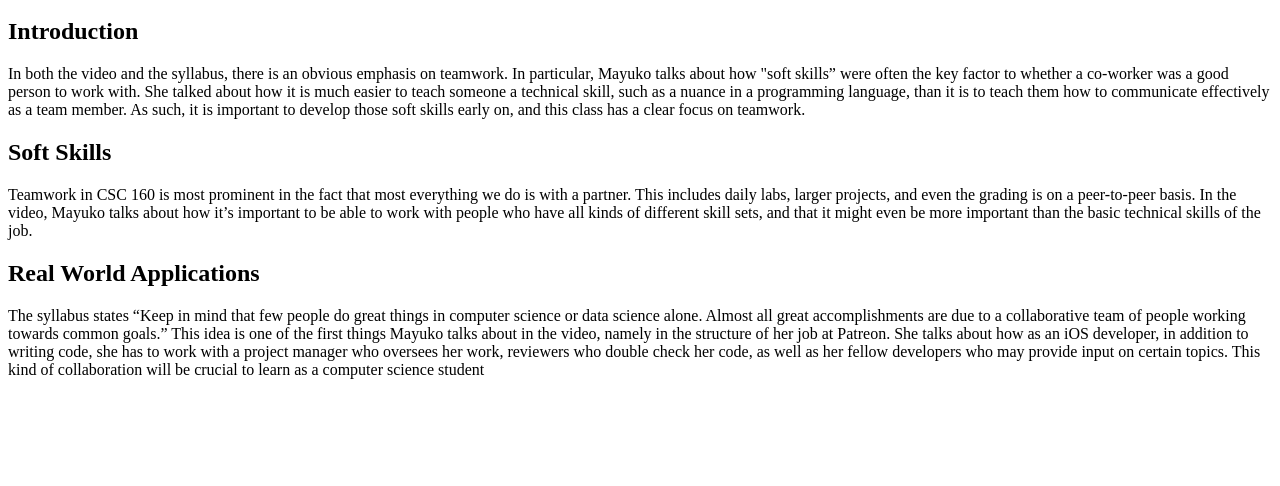
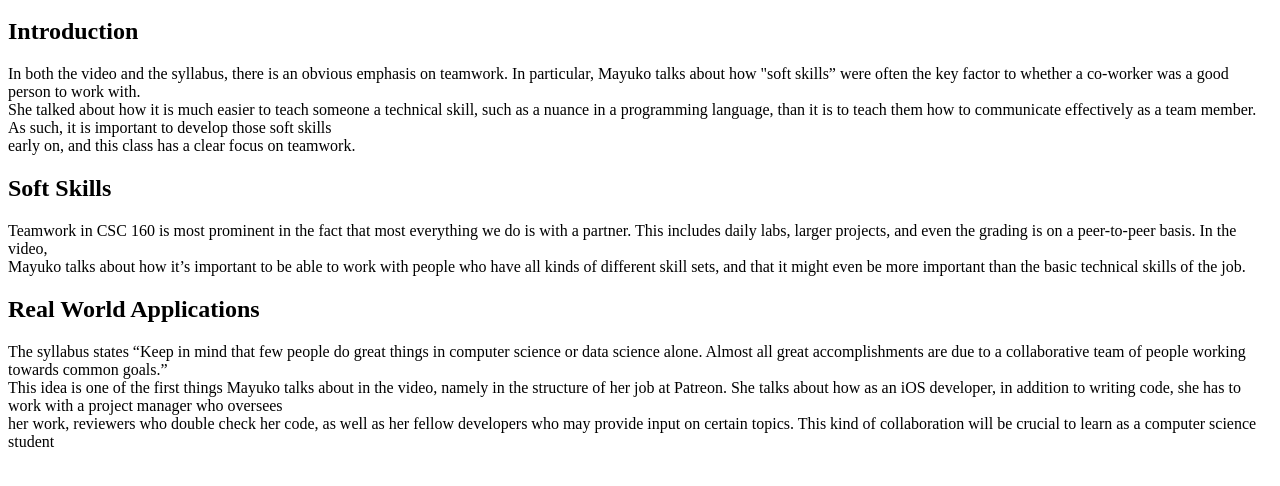
Before and after one commit to CollinMathisACP/HW1, a plain HTML site: page index.html in a window 1280 px wide. Shown: the part 48-534 px from the top of the page. Drawn offline with Linux system fonts and the light colour scheme.

Commit message:
Update index.html

```diff
--- a/index.html
+++ b/index.html
@@ -8,17 +8,17 @@
   </h2>
   <p>
     In both the video and the syllabus, there is an obvious emphasis on teamwork. In particular,
-    Mayuko talks about how "soft skills” were often the key factor to whether a co-worker was a good person to work with.
+    Mayuko talks about how "soft skills” were often the key factor to whether a co-worker was a good person to work with.<br>
     She talked about how it is much easier to teach someone a technical skill, such as a nuance in a programming language,
     than it is to teach them how to communicate effectively as a team member. As such, it is important to develop those
-     soft skills early on, and this class has a clear focus on teamwork.
+     soft skills<br> early on, and this class has a clear focus on teamwork.
   </p>
   <h2>
     Soft Skills
   </h2>
   <p>
     Teamwork in CSC 160 is most prominent in the fact that most everything we do is with a partner. This includes daily labs,
-    larger projects, and even the grading is on a peer-to-peer basis. In the video, Mayuko talks about how it’s important to be able
+    larger projects, and even the grading is on a peer-to-peer basis. In the video,<br> Mayuko talks about how it’s important to be able
     to work with people who have all kinds of different skill sets, and that it might even be more important than the basic technical
     skills of the job.
   </p>
@@ -27,9 +27,9 @@
   </h2>
   <p>
     The syllabus states “Keep in mind that few people do great things in computer science or data science alone.
-    Almost all great accomplishments are due to a collaborative team of people working towards common goals.” This idea is
+    Almost all great accomplishments are due to a collaborative team of people working towards common goals.”<br> This idea is
     one of the first things Mayuko talks about in the video, namely in the structure of her job at Patreon. She talks about how
-    as an iOS developer, in addition to writing code, she has to work with a project manager who oversees her work, reviewers
+    as an iOS developer, in addition to writing code, she has to work with a project manager who oversees<br> her work, reviewers
     who double check her code, as well as her fellow developers who may provide input on certain topics. This kind of
     collaboration will be crucial to learn as a computer science student
   </p>
```
